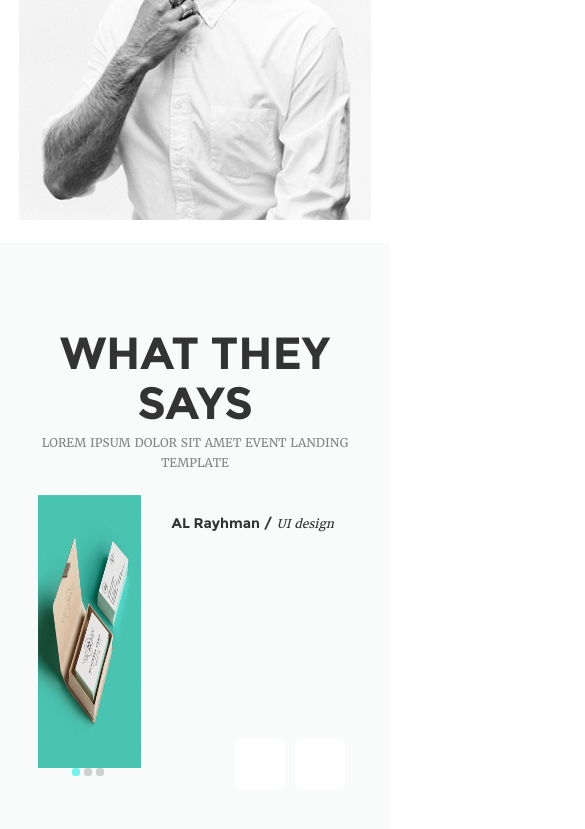
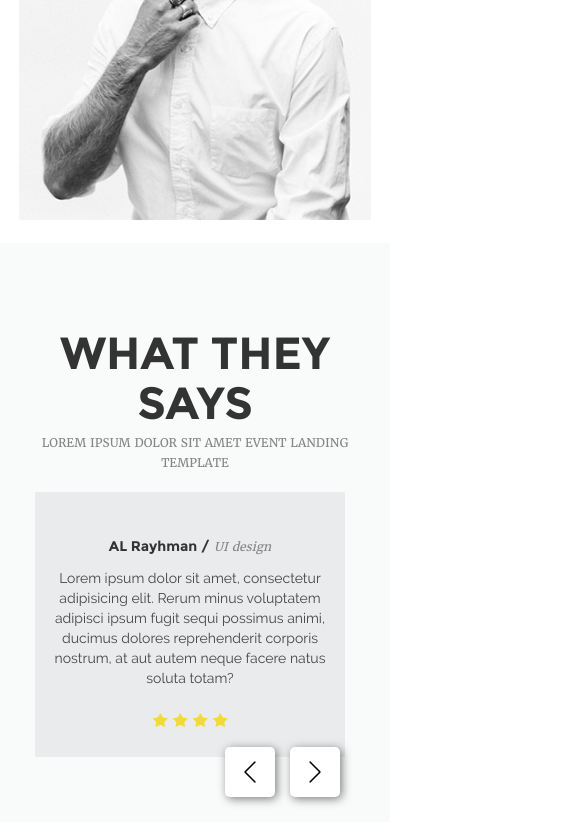
Before and after one commit to TonyKilov/landing-page, a plain HTML site: page index.html in a window 390 px wide. Shown: the part 8798-9627 px from the top of the page, 585 px wide, since content can reach past the window. Drawn offline with nearby package versions, Linux system fonts and the light colour scheme.

Commit message:
New_block_and_slider

```diff
--- a/index.html
+++ b/index.html
@@ -534,24 +534,103 @@
 				<div class="what-sld-wrap">
 					<ul class="bxslider">
 						<li>
-							<div class="what-sld-image">
-								<img src="image/image2.png" alt="">
-							</div>
+							<div class="what-sld-image" style="background-image: url(image/slid-photo.jpg);"></div>
 
-							<div class="what-sld-txt">
-								<div class="what-block-name team-block-name-role">
-									<span class="team-name">AL Rayhman</span>
-									<span class="team-role">UI design</span>
-								</div>
+							<div class="what-sld-txt-wrap">
 
-								<div class="what-sld-basic-txt">
+								<div class="what-sld-txt-basic">
+									<div class="what-block-name team-block-name-role">
+										<span class="team-name">AL Rayhman</span>
+										<span class="team-role">UI design</span>
+									</div>
 
+									<div class="what-txt-wrap">
+										Lorem ipsum dolor sit amet, consectetur adipisicing elit. Rerum minus voluptatem adipisci ipsum fugit sequi possimus animi, ducimus dolores reprehenderit corporis nostrum, at aut autem neque facere natus soluta totam?
+									</div>
+
+									<div class="team-star">
+										<span class="star-item"></span>
+										<span class="star-item"></span>
+										<span class="star-item"></span>
+										<span class="star-item"></span>
+									</div>
 								</div>
 							</div>
 						</li>
 
-						<li></li>
-						<li></li>
+						<li>
+							<div class="what-sld-image" style="background-image: url(image/slid-photo.jpg);"></div>
+
+							<div class="what-sld-txt-wrap">
+
+								<div class="what-sld-txt-basic">
+									<div class="what-block-name team-block-name-role">
+										<span class="team-name">AL Rayhman</span>
+										<span class="team-role">UI design</span>
+									</div>
+
+									<div class="what-txt-wrap">
+										Lorem ipsum dolor sit amet, consectetur adipisicing elit. Rerum minus voluptatem adipisci ipsum fugit sequi possimus animi, ducimus dolores reprehenderit corporis nostrum, at aut autem neque facere natus soluta totam?
+									</div>
+
+									<div class="team-star">
+										<span class="star-item"></span>
+										<span class="star-item"></span>
+										<span class="star-item"></span>
+										<span class="star-item"></span>
+									</div>
+								</div>
+							</div>
+						</li>
+
+						<li>
+							<div class="what-sld-image" style="background-image: url(image/slid-photo.jpg);"></div>
+
+							<div class="what-sld-txt-wrap">
+
+								<div class="what-sld-txt-basic">
+									<div class="what-block-name team-block-name-role">
+										<span class="team-name">AL Rayhman</span>
+										<span class="team-role">UI design</span>
+									</div>
+
+									<div class="what-txt-wrap">
+										Lorem ipsum dolor sit amet, consectetur adipisicing elit. Rerum minus voluptatem adipisci ipsum fugit sequi possimus animi, ducimus dolores reprehenderit corporis nostrum, at aut autem neque facere natus soluta totam?
+									</div>
+
+									<div class="team-star">
+										<span class="star-item"></span>
+										<span class="star-item"></span>
+										<span class="star-item"></span>
+										<span class="star-item"></span>
+									</div>
+								</div>
+							</div>
+						</li>
+
+						<li>
+							<div class="what-sld-image" style="background-image: url(image/slid-photo.jpg);"></div>
+
+							<div class="what-sld-txt-wrap">
+
+								<div class="what-sld-txt-basic">
+									<div class="what-block-name team-block-name-role">
+										<span class="team-name">AL Rayhman</span>
+										<span class="team-role">UI design</span>
+									</div>
+
+									<div class="what-txt-wrap">
+										Lorem ipsum dolor sit amet, consectetur adipisicing elit. Rerum minus voluptatem adipisci ipsum fugit sequi possimus animi, ducimus dolores reprehenderit corporis nostrum, at aut autem neque facere natus soluta totam?
+									</div>
+									<div class="team-star">
+										<span class="star-item"></span>
+										<span class="star-item"></span>
+										<span class="star-item"></span>
+										<span class="star-item"></span>
+									</div>
+								</div>
+							</div>
+						</li>
 					</ul>
 				</div>
 
@@ -560,5 +639,27 @@
 	</section>
 
 
+	<!-- logo site -->
+	<section>
+		<div class="logo-partner">
+			<div class="container">
+				<div class="row-1 wrapper">
+					<div class="logo-item"></div>
+					<div class="logo-item"></div>
+					<div class="logo-item"></div>
+				</div>
+
+				<div class="row-1 wrapper">
+					<div class="logo-item"></div>
+					<div class="logo-item"></div>
+					<div class="logo-item"></div>
+					<div class="logo-item"></div>
+					<div class="logo-item"></div>
+				</div>
+			</div>
+		</div>
+	</section>
+
+
 </body>
 </html>
--- a/scss/style.scss
+++ b/scss/style.scss
@@ -589,41 +589,86 @@ time, mark, audio, video {
 }
 
 .what-sld-image {
-  position: relative;
-  display: inline-block;
+  float: left;
   width: 35%;
   margin: 1%;
   height: 275px;
-  img {
-
-    width: 95%;
-    height: 100%;
-    position: absolute;
-    z-index: 100;
-  }
-
+  background-size: cover;
+  background-position: center center;
   &::before {
 
   }
+  @media screen and (max-width: 600px) {
+    display: none;
+  }
 }
 
-.what-sld-txt {
-  position: absolute;
+.what-sld-txt-wrap {
   top: 0;
-  display: inline-block;
-  margin: 10px;
+  float: right;
+  margin: 9px 5px;
   width: 60%;
+  display: table;
+  height: 275px;
 
+  @media screen and (max-width: 600px) {
+    width: 100%;
+    margin: 0;
+  }
+
+}
+.what-sld-txt-basic {
+  display: table-cell;
+  vertical-align: middle;
+  background-color: #eaebed;
 }
 
 .what-block-name.team-block-name-role {
   font-size: 16px;
+  .team-role {
+    color: #858585;
+  }
 }
 
-.what-sld-basic-txt {
-
+.what-txt-wrap {
+  text-align: center;
+  color: #464647;
+  font-family: 'Raleway-Regular';
 }
 
+.team-star {
+  text-align: center;
+  margin-top: 25px;
+  .star-item {
+    display: inline-block;
+    background-image: url("../image/star.png");
+    background-repeat: no-repeat;
+    height: 16px;
+    width: 16px;
+  }
+}
+
+
+
+
+
+.logo-partner {
+  background-color: #ffffff;
+  margin: 10px 0;
+
+  .row-1 {
+    text-align: center;
+    margin: 10px 0;
+
+    .logo-item {
+      display: inline-block;
+    }
+  }
+}
+
+ //
+ //
+ //
 
 // what-says slider
 .bx-viewport {
@@ -639,9 +684,14 @@ time, mark, audio, video {
 .bx-wrapper .bx-pager,
 .bx-wrapper .bx-controls-auto {
   position: relative;
-  bottom: 25px;
-  width: 33%;
+  bottom: 5px;
+  width: 35%;
   display: inline-block;
+
+
+  @media screen and (max-width: 600px) {
+    display: none;
+  }
 }
 
 .bx-wrapper .bx-pager.bx-default-pager a {
@@ -666,26 +716,41 @@ time, mark, audio, video {
 
 .bx-wrapper .bx-controls-direction a {
     position: absolute;
-    top: 83%;
-    margin-top: -16px;
+    top: 100%;
+    margin-top: -15px;
     outline: 0;
     width: 50px;
     height: 50px;
     text-indent: -9999px;
     z-index: 9999;
     border-radius: 5px;
+
+    &:hover {
+      background-color: #71f6eb;
+    }
 }
 
 .bx-wrapper .bx-prev {
-  right: 70px ;
-  background: none;
+  right: 80px ;
   background-color: #ffffff;
+
+  &:hover {
+    background-position: center;
+  }
 }
 
 .bx-wrapper .bx-controls-direction .bx-next {
-  right: 10px;
-  background: none;
+  right: 15px;
   background-color: #ffffff;
+
+  &:hover {
+    background-position: center;
+  }
+}
+
+.bx-wrapper .bx-pager {
+  padding-top: 0;
+
 }
 
 
```
Also changed, not shown: css/jquery.bxslider.css, css/style.css, image/left-arrow.png (added), image/logo-1.png (added), image/logo-2.png (added), image/logo-3.png (added), image/logo-4.png (added), image/logo-5.png (added), image/logo-6.png (added), image/slid-photo.jpg (added), image/star.png (added).
